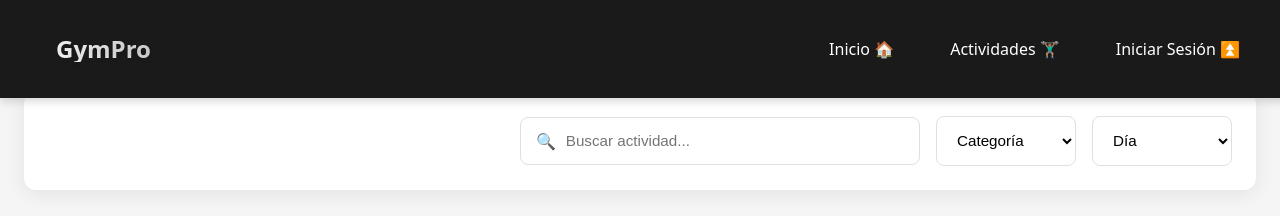
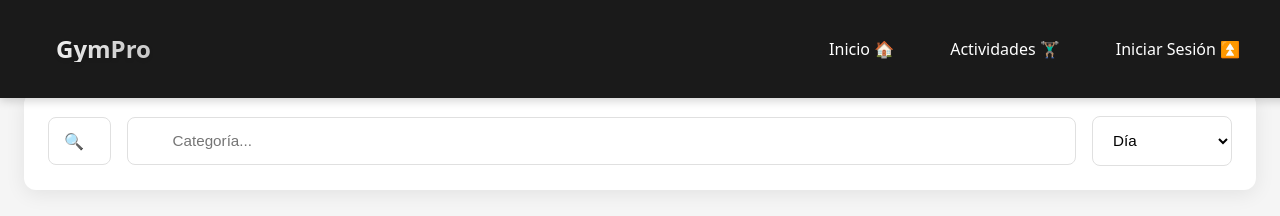
Before and after one commit to UCC-ArqSoft1/proyecto2025-morini-heredia, a React (Vite) app in the folder frontend/: page /actividades in a window 1280 px wide. Shown: the top 216 px of the page. Built offline with nearby package versions, Linux system fonts and the light colour scheme; no server answers.

Commit message:
fix: correcciones en filtros y formularios - Convertido select de categoría a input text - Corregido formato de días sin tildes para coincidir con BD - Arreglado error al eliminar actividades desde panel de usuario

```diff
--- a/frontend/src/Actividades.jsx
+++ b/frontend/src/Actividades.jsx
@@ -79,10 +79,11 @@ const Actividades = () => {
             );
         }
 
-        // Filtrar por categoría
+        // Filtrar por categoría (ahora como búsqueda de texto)
         if (filtros.categoria) {
+            const categoriaLower = filtros.categoria.toLowerCase();
             actividadesFiltradas = actividadesFiltradas.filter(actividad =>
-                actividad.categoria.toLowerCase() === filtros.categoria.toLowerCase()
+                actividad.categoria.toLowerCase().includes(categoriaLower)
             );
         }
 
@@ -223,19 +224,14 @@ const Actividades = () => {
                         className="filtro-input"
                     />
                 </div>
-                <select
+                <input
+                    type="text"
                     name="categoria"
+                    placeholder="Categoría..."
                     value={filtros.categoria}
                     onChange={handleFiltroChange}
-                    className="filtro-select"
-                >
-                    <option value="">Categoría</option>
-                    <option value="funcional">Funcional</option>
-                    <option value="spinning">Spinning</option>
-                    <option value="yoga">Yoga</option>
-                    <option value="pilates">Pilates</option>
-                    <option value="mma">MMA</option>
-                </select>
+                    className="filtro-input"
+                />
                 <select
                     name="dia"
                     value={filtros.dia}
@@ -243,12 +239,12 @@ const Actividades = () => {
                     className="filtro-select"
                 >
                     <option value="">Día</option>
-                    <option value="lunes">Lunes</option>
-                    <option value="martes">Martes</option>
-                    <option value="miercoles">Miércoles</option>
-                    <option value="jueves">Jueves</option>
-                    <option value="viernes">Viernes</option>
-                    <option value="sabado">Sábado</option>
+                    <option value="Lunes">Lunes</option>
+                    <option value="Martes">Martes</option>
+                    <option value="Miercoles">Miercoles</option>
+                    <option value="Jueves">Jueves</option>
+                    <option value="Viernes">Viernes</option>
+                    <option value="Sabado">Sabado</option>
                 </select>
             </div>
 
@@ -283,7 +279,7 @@ const Actividades = () => {
                                         </button>
                                         <button
                                             className="action-button delete-button"
-                                            onClick={() => handleEliminar(actividad.id_actividad)}
+                                            onClick={() => handleEliminar(actividad)}
                                             title="Eliminar"
                                         >
                                             <span>🗑️</span>
--- a/frontend/src/AgregarActividadModal.jsx
+++ b/frontend/src/AgregarActividadModal.jsx
@@ -186,10 +186,10 @@ const AgregarActividadModal = ({ onClose, onSave }) => {
                             <option value="">Seleccione un día</option>
                             <option value="Lunes">Lunes</option>
                             <option value="Martes">Martes</option>
-                            <option value="Miércoles">Miércoles</option>
+                            <option value="Miercoles">Miercoles</option>
                             <option value="Jueves">Jueves</option>
                             <option value="Viernes">Viernes</option>
-                            <option value="Sábado">Sábado</option>
+                            <option value="Sabado">Sabado</option>
                         </select>
                         {validationErrors.dia && <span className="error-text">{validationErrors.dia}</span>}
                     </div>
@@ -242,7 +242,6 @@ const AgregarActividadModal = ({ onClose, onSave }) => {
                             value={formData.categoria}
                             onChange={handleChange}
                             required
-                            placeholder="Ej: Musculación, Cardio, Yoga..."
                         />
                         {validationErrors.categoria && <span className="error-text">{validationErrors.categoria}</span>}
                     </div>
--- a/frontend/src/EditarActividadModal.jsx
+++ b/frontend/src/EditarActividadModal.jsx
@@ -176,10 +176,10 @@ const EditarActividadModal = ({ actividad, onClose, onSave }) => {
                             <option value="">Seleccione un día</option>
                             <option value="Lunes">Lunes</option>
                             <option value="Martes">Martes</option>
-                            <option value="Miércoles">Miércoles</option>
+                            <option value="Miercoles">Miercoles</option>
                             <option value="Jueves">Jueves</option>
                             <option value="Viernes">Viernes</option>
-                            <option value="Sábado">Sábado</option>
+                            <option value="Sabado">Sabado</option>
                         </select>
                         {validationErrors.dia && <span className="error-text">{validationErrors.dia}</span>}
                     </div>
@@ -217,6 +217,7 @@ const EditarActividadModal = ({ actividad, onClose, onSave }) => {
                             id="instructor"
                             name="instructor"
                             value={formData.instructor}
+                            placeholder="Instructor..."
                             onChange={handleChange}
                             required
                         />
@@ -225,20 +226,15 @@ const EditarActividadModal = ({ actividad, onClose, onSave }) => {
 
                     <div className="form-group">
                         <label htmlFor="categoria">Categoría:</label>
-                        <select
+                        <input
+                            type="text"
                             id="categoria"
                             name="categoria"
                             value={formData.categoria}
                             onChange={handleChange}
+                            placeholder="Ej: Musculación, Cardio, Yoga..."
                             required
-                        >
-                            <option value="">Seleccione una categoría</option>
-                            <option value="musculacion">Musculación</option>
-                            <option value="cardio">Cardio</option>
-                            <option value="yoga">Yoga</option>
-                            <option value="baile">Baile</option>
-                            <option value="funcional">Funcional</option>
-                        </select>
+                        />
                         {validationErrors.categoria && <span className="error-text">{validationErrors.categoria}</span>}
                     </div>
 
```
